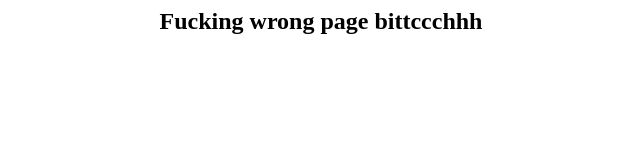
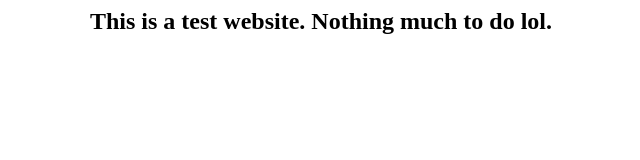
Before and after one commit to ElliotDoesCode/myscripts, a plain HTML site: page index.html in a window 1280 px wide. Shown: the whole page, without its empty margins (319-959 px from the left). Drawn offline with Linux system fonts and the light colour scheme.

Commit message:
.s.dfsdf

```diff
--- a/index.html
+++ b/index.html
@@ -1 +1 @@
-<center><h2>Fucking wrong page bittccchhh</h2></center>
+<center><h2>This is a test website. Nothing much to do lol.</h2></center>
```
Also changed, not shown: blocked.html (+2 -0 lines).
